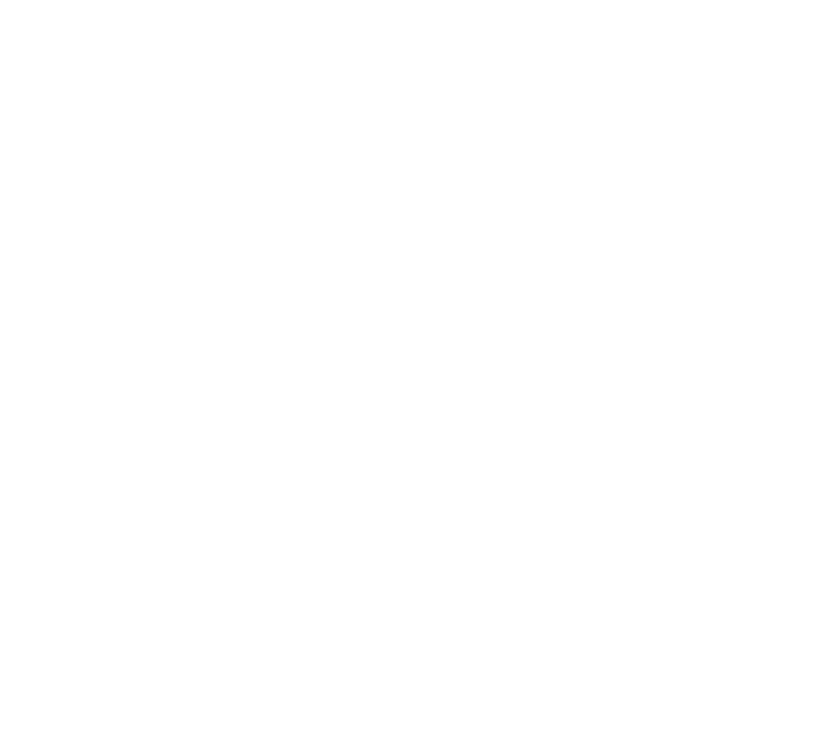
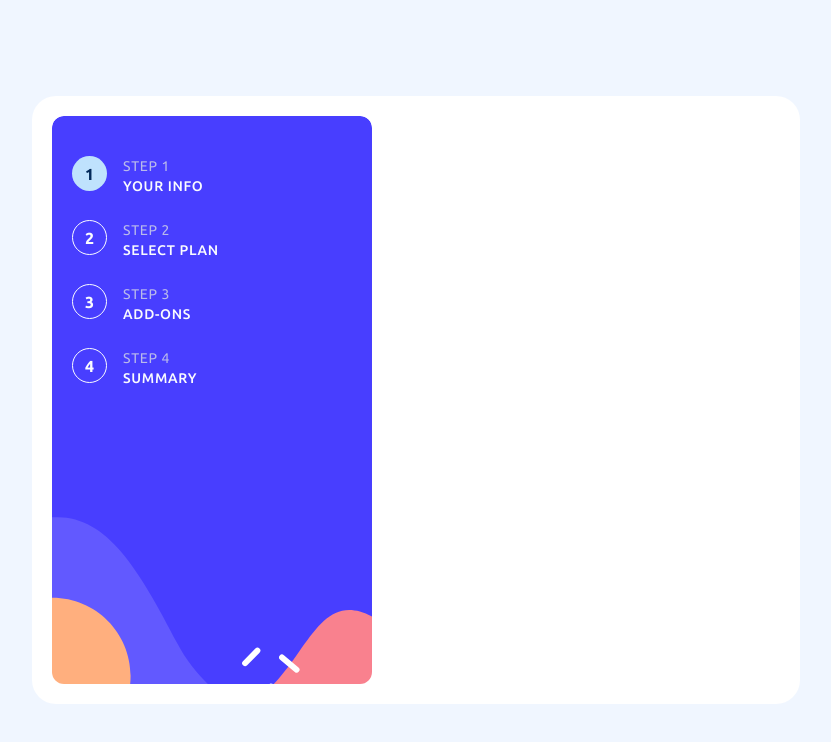
Before and after one commit to FlaceyFurr/multi-step-form, a React (Create React App) app: page / in a window 1280 px wide. Shown: the top 742 px of the page, without its empty margins (224-1055 px from the left). Built offline with nearby package versions, Linux system fonts and the light colour scheme.

Commit message:
Added left side form

```diff
--- a/src/App.tsx
+++ b/src/App.tsx
@@ -1,7 +1,12 @@
 import React from "react";
+import StepForm from "./pages/StepForm";
 
 function App() {
-  return <div className="font-ubuntu"></div>;
+  return (
+    <div className="font-ubuntu bg-magnolia h-screen relative flex content-center">
+      <StepForm />
+    </div>
+  );
 }
 
 export default App;
--- /dev/null
+++ b/src/pages/StepForm.tsx
@@ -0,0 +1,63 @@
+const StepForm = () => {
+  return (
+    <div className="w-3/5 h-card bg-white m-auto rounded-3xl">
+      <div className="bg-sidebar-desktop bg-no-repeat w-80 bg-cover h-sidebar m-5 rounded-xl pt-10 pl-5">
+        <div className="flex mb-6">
+          <span className="text-base flex justify-center items-center h-stepButton w-stepButton text-marineBlue bg-lightBlue font-bold rounded-full">
+            1
+          </span>
+          <div className="ml-4">
+            <p className="text-sm text-lightGray opacity-80 uppercase tracking-wider">
+              Step 1
+            </p>
+            <h3 className="text-sm text-alabaster font-medium uppercase tracking-wider">
+              Your Info
+            </h3>
+          </div>
+        </div>
+        <div className="flex mb-6">
+          <span className="text-base flex justify-center items-center h-stepButton w-stepButton text-alabaster font-bold border rounded-full">
+            2
+          </span>
+          <div className="ml-4">
+            <p className="text-sm text-lightGray opacity-80 uppercase tracking-wider">
+              Step 2
+            </p>
+            <h3 className="text-sm text-alabaster font-medium uppercase tracking-wider">
+              Select Plan
+            </h3>
+          </div>
+        </div>
+        <div className="flex mb-6">
+          <span className="text-base flex justify-center items-center h-stepButton w-stepButton text-alabaster font-bold border rounded-full">
+            3
+          </span>
+          <div className="ml-4">
+            <p className="text-sm text-lightGray opacity-80 uppercase tracking-wider">
+              Step 3
+            </p>
+            <h3 className="text-sm text-alabaster font-medium uppercase tracking-wider">
+              Add-ons
+            </h3>
+          </div>
+        </div>
+        <div className="flex">
+          <span className="text-base flex justify-center items-center h-stepButton w-stepButton text-alabaster font-bold border rounded-full">
+            4
+          </span>
+          <div className="ml-4">
+            <p className="text-sm text-lightGray opacity-80 uppercase tracking-wider">
+              Step 4
+            </p>
+            <h3 className="text-sm text-alabaster font-medium uppercase tracking-wider">
+              Summary
+            </h3>
+          </div>
+        </div>
+      </div>
+      <div></div>
+    </div>
+  );
+};
+
+export default StepForm;
--- a/tailwind.config.js
+++ b/tailwind.config.js
@@ -2,7 +2,20 @@
 module.exports = {
   content: ["./src/**/*.{js,jsx,ts,tsx}"],
   theme: {
-    extend: {},
+    extend: {
+      backgroundImage: {
+        'sidebar-desktop': "url(./../src/images/bg-sidebar-desktop.svg)",
+        'sidebar-mobile': "url(./../src/images/bg-sidebar-mobile.svg)",
+      },
+      height: {
+        'card': '608px',
+        'sidebar': '568px',
+        'stepButton': '35px',
+      },
+      width: {
+        'stepButton': '35px',
+      }
+    },
     fontFamily: {
       ubuntu: ["Ubuntu", "sans-serif"],
     },
```
